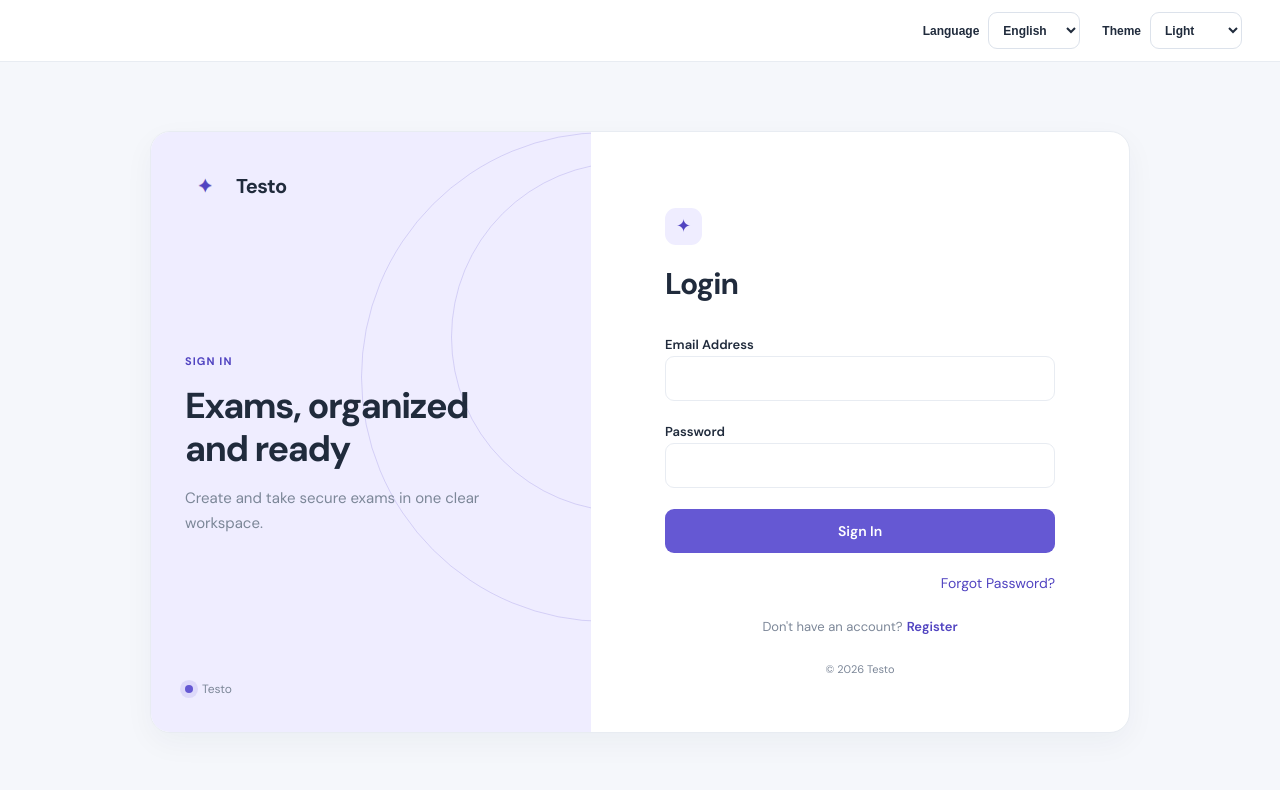
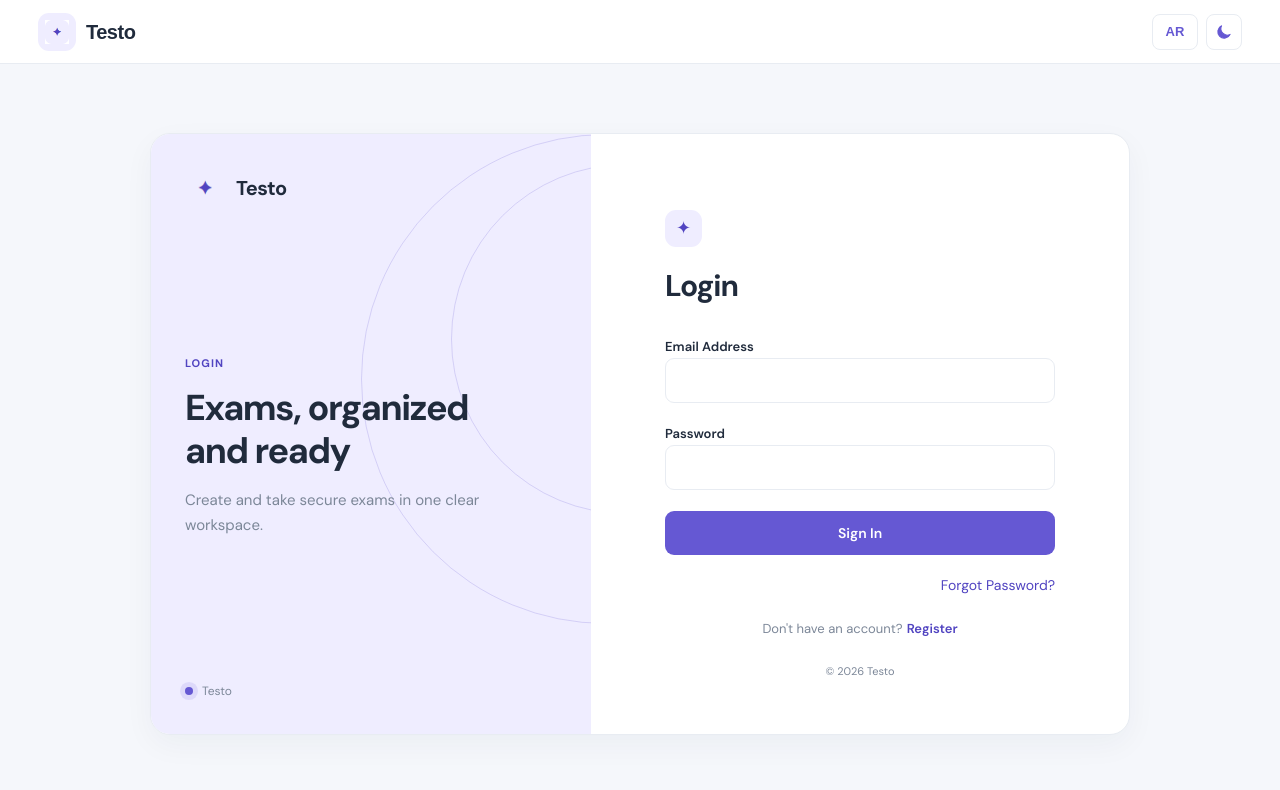
Before and after one commit to Mahmoud-Elqalini/Testo.ai, a Next.js app: page /login in a window 1280 px wide. Shown: the top 790 px of the page. Built offline with nearby package versions, Linux system fonts and the light colour scheme; no server answers.

Commit message:
fix(auth): align auth labels and shared header

```diff
--- a/src/app/workspace.css
+++ b/src/app/workspace.css
@@ -1,13 +1,21 @@
 @import url("https://fonts.googleapis.com/css2?family=Cairo:wght@400;500;600;700&family=DM+Sans:wght@400;500;600;700&display=swap");
 
-:root { --testo-preferences-height:62px; }
-.testo-preference-bar { position:relative;display:flex;min-height:var(--testo-preferences-height);height:var(--testo-preferences-height);flex:0 0 var(--testo-preferences-height);align-items:center;justify-content:flex-end;padding-inline:clamp(14px,3vw,38px);border-bottom:1px solid #e8ecf2;background:#fff;color:#202b3c; }
+:root { --testo-preferences-height:64px; }
+.testo-preference-bar { position:relative;display:flex;min-height:var(--testo-preferences-height);height:var(--testo-preferences-height);flex:0 0 var(--testo-preferences-height);align-items:center;justify-content:space-between;padding-inline:clamp(14px,3vw,38px);border-bottom:1px solid #e8ecf2;background:#fff;color:#202b3c; }
 .dark .testo-preference-bar { border-color:#303849;background:#1c2231;color:#edf0f7; }
-.testo-preference-controls { display:flex;align-items:center;justify-content:flex-end;gap:clamp(10px,2vw,22px); }
-.testo-preference-field { display:flex;align-items:center;gap:9px;color:inherit;font-size:12px;font-weight:600;white-space:nowrap; }
-.testo-preference-select { min-width:92px;height:37px;padding:0 10px;border:1px solid #dce2eb;border-radius:9px;background:#fff;color:#202b3c;font:inherit;cursor:pointer; }
-.dark .testo-preference-select { border-color:#3a455a;background:#232a3a;color:#edf0f7; }
-.testo-preference-select:focus-visible { outline:3px solid #6558d366;outline-offset:2px; }
+.testo-preference-brand { display:flex;min-width:0;align-items:center;gap:10px;color:inherit;text-decoration:none; }
+.testo-preference-brand-mark { display:grid;width:38px;height:38px;flex:0 0 38px;place-items:center;border-radius:11px;background:#efedff; }
+.testo-preference-brand-mark img { width:24px;height:24px;object-fit:contain; }
+.testo-preference-brand strong { font-size:20px;letter-spacing:-.5px; }
+.testo-preference-controls { display:flex;align-items:center;justify-content:flex-end;gap:8px; }
+.testo-preference-language,.testo-preference-theme { display:grid;height:36px;place-items:center;border:1px solid #e8ecf2;border-radius:8px;background:#fff;color:#6558d3;cursor:pointer;transition:background-color .15s,color .15s; }
+.testo-preference-language { min-width:46px;padding:0 11px;font-size:13px;font-weight:700; }
+.testo-preference-theme { width:36px; }
+.testo-preference-theme svg { width:18px;height:18px;fill:currentColor;stroke:currentColor;stroke-width:1.4;stroke-linecap:round;stroke-linejoin:round; }
+.testo-preference-language:hover,.testo-preference-theme:hover { background:#efedff; }
+.dark .testo-preference-language,.dark .testo-preference-theme { border-color:#3a455a;background:#232a3a;color:#aaa2ff; }
+.dark .testo-preference-language:hover,.dark .testo-preference-theme:hover { background:#322f56; }
+.testo-preference-language:focus-visible,.testo-preference-theme:focus-visible { outline:3px solid #6558d366;outline-offset:2px; }
 .testo-preference-error { position:absolute;inset-inline-end:clamp(14px,3vw,38px);top:calc(var(--testo-preferences-height) - 5px);z-index:2;padding:6px 10px;border:1px solid #f1c7cd;border-radius:8px;background:#fff0f1;color:#a83241;font-size:11px; }
 .dark .testo-preference-error { border-color:#67404a;background:#482d36;color:#ffb6bd; }
 
@@ -50,7 +58,7 @@
 @media(max-width:1000px){.testo-admin-metrics{grid-template-columns:repeat(2,minmax(0,1fr));}.testo-page-content{padding:26px 22px 38px;}.testo-topbar{padding-inline:22px;}.testo-student-grid{grid-template-columns:1fr;}}
 @media(max-width:1000px){.testo-setup-layout{grid-template-columns:1fr;}.testo-setup-summary{position:static;grid-template-columns:repeat(3,minmax(0,1fr));align-items:start;}.testo-setup-summary>section,.testo-setup-summary>p{grid-column:1/-1;}}
 @media(max-width:900px){.testo-exam-layout{grid-template-columns:minmax(0,1fr) 235px;}.testo-question-nav{padding-inline:14px;}}
-@media(max-width:700px){:root{--testo-preferences-height:56px;}.testo-preference-controls{gap:10px;}.testo-preference-field{gap:6px;font-size:11px;}.testo-preference-select{min-width:78px;height:34px;padding-inline:7px;}.testo-workspace:not(.testo-workspace-focus){display:block;}.testo-sidebar{width:100%;min-height:0;padding:12px 14px;border:0;border-bottom:1px solid var(--t-border);}.testo-brand{padding:0 2px 9px;}.testo-nav-label,.testo-sidebar-spacer,.testo-help-card{display:none;}.testo-nav{display:flex;overflow-x:auto;}.testo-nav-item{min-width:max-content;min-height:38px;gap:7px;padding:0 9px;}.testo-topbar{min-height:55px;padding-inline:14px;}.testo-page-content{padding:22px 14px 30px;}.testo-admin-metrics{gap:9px;}.testo-metric-card{padding:13px;}.testo-workspace-focus .testo-topbar{min-height:58px;padding-inline:14px;}}
+@media(max-width:700px){:root{--testo-preferences-height:58px;}.testo-preference-brand-mark{width:34px;height:34px;flex-basis:34px;}.testo-preference-brand strong{font-size:18px;}.testo-preference-controls{gap:7px;}.testo-preference-language{min-width:42px;padding:0 8px;}.testo-preference-theme{width:34px;height:34px;}.testo-workspace:not(.testo-workspace-focus){display:block;}.testo-sidebar{width:100%;min-height:0;padding:12px 14px;border:0;border-bottom:1px solid var(--t-border);}.testo-brand{padding:0 2px 9px;}.testo-nav-label,.testo-sidebar-spacer,.testo-help-card{display:none;}.testo-nav{display:flex;overflow-x:auto;}.testo-nav-item{min-width:max-content;min-height:38px;gap:7px;padding:0 9px;}.testo-topbar{min-height:55px;padding-inline:14px;}.testo-page-content{padding:22px 14px 30px;}.testo-admin-metrics{gap:9px;}.testo-metric-card{padding:13px;}.testo-workspace-focus .testo-topbar{min-height:58px;padding-inline:14px;}}
 @media(max-width:560px){.testo-setup-summary{grid-template-columns:1fr;}.testo-setup-summary>section,.testo-setup-summary>p{grid-column:auto;}}
 @media(max-width:680px){.testo-exam-room{padding:20px 14px 30px;}.testo-exam-heading{align-items:flex-start!important;margin-bottom:15px!important;}.testo-exam-heading h1{font-size:21px;}.testo-exam-secure{padding:8px;font-size:0;}.testo-exam-secure:first-letter{font-size:14px;}.testo-exam-statusbar{align-items:flex-start;flex-wrap:wrap;padding:10px 11px;}.testo-exam-layout{grid-template-columns:1fr;gap:12px;}.testo-question-panel{min-height:0;}.testo-question-head{padding:15px;}.testo-question-body{padding:22px 15px 24px;}.testo-question-body h2{font-size:19px;}.testo-question-footer{padding:11px 12px;}.testo-question-footer>span{max-width:38%;font-size:9px;}.testo-question-nav{padding:14px;}.testo-question-numbers{grid-template-columns:repeat(10,minmax(0,1fr));gap:5px;}.testo-question-numbers button{aspect-ratio:1;font-size:10px;}.testo-question-legend{display:flex;flex-wrap:wrap;justify-content:space-between;gap:7px;margin:12px 0;padding-bottom:12px;}}
 @media(max-width:390px){.testo-admin-metrics{grid-template-columns:1fr 1fr;}}
--- a/src/components/auth/AuthLayout.tsx
+++ b/src/components/auth/AuthLayout.tsx
@@ -28,7 +28,7 @@ export function AuthLayout({
             <span>Testo</span>
           </Link>
           <div className="auth-aside-copy">
-            <span className="auth-kicker">{t('home.login')}</span>
+            <span className="auth-kicker">{title}</span>
             <h2>{t('home.title')}</h2>
             <p>{t('home.description')}</p>
           </div>
--- a/src/components/shared/PreferenceSwitcher.tsx
+++ b/src/components/shared/PreferenceSwitcher.tsx
@@ -9,21 +9,19 @@ export function PreferenceSwitcher() {
   const { theme, setTheme } = useTheme()
   const [error, setError] = useState(false)
 
-  async function changeLanguage(value: string) {
-    if (value !== 'en' && value !== 'ar') return
+  async function changeLanguage() {
     setError(false)
     try {
-      await setLanguage(value)
+      await setLanguage(language === 'en' ? 'ar' : 'en')
     } catch {
       setError(true)
     }
   }
 
-  async function changeTheme(value: string) {
-    if (value !== 'light' && value !== 'dark') return
+  async function changeTheme() {
     setError(false)
     try {
-      await setTheme(value)
+      await setTheme(theme === 'light' ? 'dark' : 'light')
     } catch {
       setError(true)
     }
@@ -31,33 +29,21 @@ export function PreferenceSwitcher() {
 
   return (
     <header className="testo-preference-bar">
+      <div className="testo-preference-brand">
+        <span className="testo-preference-brand-mark" aria-hidden="true"><img src="/testo-mark.png" alt="" /></span>
+        <strong>Testo</strong>
+      </div>
       <nav aria-label={t('preferences.controls')} className="testo-preference-controls">
-        <label className="testo-preference-field">
-          <span>{t('preferences.language')}</span>
-          <select
-            id="preference-language"
-            aria-label={t('preferences.language')}
-            className="testo-preference-select"
-            value={language}
-            onChange={(event) => void changeLanguage(event.target.value)}
-          >
-            <option value="ar">{t('preferences.arabic')}</option>
-            <option value="en">{t('preferences.english')}</option>
-          </select>
-        </label>
-        <label className="testo-preference-field">
-          <span>{t('preferences.theme')}</span>
-          <select
-            id="preference-theme"
-            aria-label={t('preferences.theme')}
-            className="testo-preference-select"
-            value={theme}
-            onChange={(event) => void changeTheme(event.target.value)}
-          >
-            <option value="light">{t('preferences.light')}</option>
-            <option value="dark">{t('preferences.dark')}</option>
-          </select>
-        </label>
+        <button type="button" className="testo-preference-language" onClick={() => void changeLanguage()} aria-label={t('preferences.language')}>
+          {language === 'en' ? 'AR' : 'EN'}
+        </button>
+        <button type="button" className="testo-preference-theme" onClick={() => void changeTheme()} aria-label={t('preferences.theme')} aria-pressed={theme === 'dark'}>
+          {theme === 'light' ? (
+            <svg viewBox="0 0 24 24" aria-hidden="true"><path d="M20.2 15.2A8.5 8.5 0 0 1 8.8 3.8 8.6 8.6 0 1 0 20.2 15.2Z" /></svg>
+          ) : (
+            <svg viewBox="0 0 24 24" aria-hidden="true"><circle cx="12" cy="12" r="4" /><path d="M12 2v2m0 16v2M4.93 4.93l1.42 1.42m11.3 11.3 1.42 1.42M2 12h2m16 0h2M4.93 19.07l1.42-1.42m11.3-11.3 1.42-1.42" /></svg>
+          )}
+        </button>
         {error && <span role="alert" className="testo-preference-error">{t('preferences.saveError')}</span>}
       </nav>
     </header>
```
Also changed, not shown: 1 other file (tests, documents, lock files or other folders).
